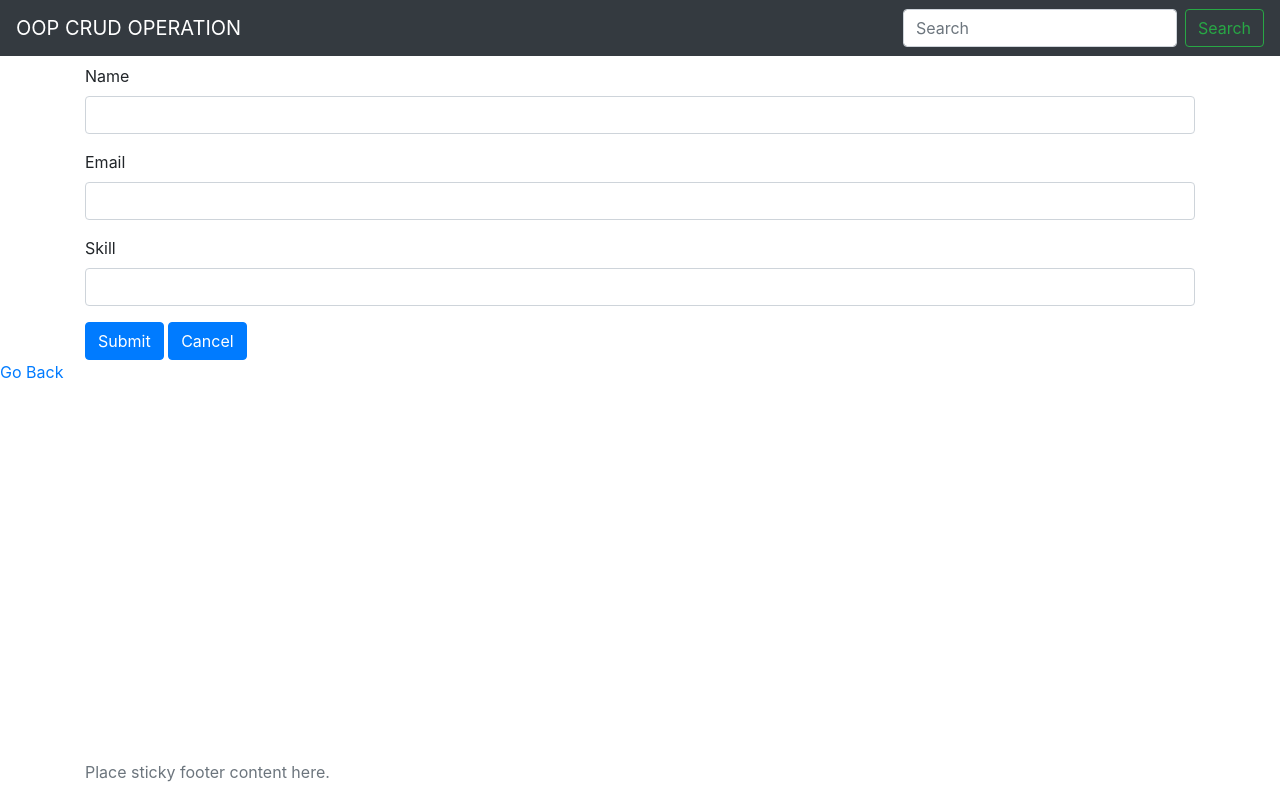
After one commit to sudiptoshil/rawphpcrud, a PHP site: page /create.php in a window 1280 px wide. The commit adds this page. Run offline with PHP 8.4, Linux system fonts and the light colour scheme; some libraries are stand-ins or nearby versions.

Commit message:
Insert Added

```diff
--- /dev/null
+++ b/create.php
@@ -0,0 +1,65 @@
+<?php
+include "inc/header.php";
+include "database.php";
+include "config.php";
+?>
+
+<?php
+
+$db = new Database();
+if (isset($_POST['submit'])) {
+    $name = mysqli_real_escape_string($db->link,$_POST['name']); // mysqli_real_escape_string ব্যবহার করলে script চালাতে পারবে না mysqli_real_escape_string দুইটা প্যরামিটার নেয়
+    $email = mysqli_real_escape_string($db->link,$_POST['email']);
+    $skill = mysqli_real_escape_string($db->link,$_POST['skill']);
+    if ($name =='' || $email == '' || $skill == '') {
+        $error = "Field Must Not Be Empty!!";
+    } else {
+        $query = "INSERT INTO user_data(name,email,skill) VALUES('$name','$email','$skill')";
+        $create = $db->insert($query);
+    }
+}
+
+?>
+<?php
+
+if (isset($error)) {
+    echo "<span style='color:red'>" .$error."</span>";
+}
+?>
+
+
+<main role="main" class="flex-shrink-0" style="margin-top: 5%;">
+
+  <div class="container">
+
+   <div class="row">
+       <div class="col-md-12">
+            <form action="create.php" method="post">
+              <div class="form-group">
+                <label for="exampleInputEmail1">Name</label>
+                <input type="text" name="name" class="form-control" id="exampleInputEmail1" aria-describedby="emailHelp" placeholder="">
+                <small id="emailHelp" class="form-text text-muted"></small>
+              </div>
+              <div class="form-group">
+                <label for="exampleInputPassword1">Email</label>
+                <input type="email" name="email" class="form-control" id="exampleInputPassword1" placeholder="">
+              </div>
+              <div class="form-group">
+                <label for="exampleInputPassword1">Skill</label>
+                <input type="text" name="skill" class="form-control" id="exampleInputPassword1" placeholder="">
+              </div>
+              <button type="submit" name="submit" class="btn btn-primary">Submit</button>
+              <button type="reset" class="btn btn-primary">Cancel</button>
+            </form>
+
+</div>
+   </div>
+  </div>
+</main>
+
+<a type="button" href="index.php">Go Back</a>
+
+<?php
+
+include "inc/footer.php";
+?>
--- a/database.php
+++ b/database.php
@@ -35,7 +35,7 @@
 //         }
 //     }
 // }
-
+session_start();
 class Database
 {
     public $host = DB_HOST;
@@ -53,7 +53,7 @@ class Database
 
     private function dbconnect()
     {
-        $this->link = new mysqli($this->host, $this->user,$this->dbpass, $this->dbname);
+        $this->link = new mysqli($this->host, $this->user, $this->dbpass, $this->dbname);
         if (!$this->link) {
             $this->error = "Connection Failed!!" . $this->link->connect_error;
             return false;
@@ -62,7 +62,7 @@ class Database
 
     public function select($query)
     {
-        $result = $this->link->query($query) or die($this->link->error.__LINE__);
+        $result = $this->link->query($query) or die($this->link->error . __LINE__);
         if ($result->num_rows > 0) {
             return $result;
         } else {
@@ -70,4 +70,16 @@ class Database
         }
     }
 
+    public function insert($query)
+    {
+        $insert_row = $this->link->query($query) or die($this->link->error . __LINE__);
+        if ($insert_row) {
+            header("Location:index.php?message=" .urlencode("Infomation Saved Successfully!!"));
+            exit();
+        } else {
+            // die("Error:(".$this->link->error . __LINE__.")".);
+            die($this->link->error . __LINE__);
+        }
+    }
+
 }
--- a/inc/header.php
+++ b/inc/header.php
@@ -48,21 +48,19 @@
     <header>
   <!-- Fixed navbar -->
   <nav class="navbar navbar-expand-md navbar-dark fixed-top bg-dark">
-    <a class="navbar-brand" href="#">Fixed navbar</a>
+    <a class="navbar-brand" href="#">OOP CRUD OPERATION</a>
     <button class="navbar-toggler" type="button" data-toggle="collapse" data-target="#navbarCollapse" aria-controls="navbarCollapse" aria-expanded="false" aria-label="Toggle navigation">
       <span class="navbar-toggler-icon"></span>
     </button>
     <div class="collapse navbar-collapse" id="navbarCollapse">
       <ul class="navbar-nav mr-auto">
         <li class="nav-item active">
-          <a class="nav-link" href="#">Home <span class="sr-only">(current)</span></a>
+          <a class="nav-link"><span class="sr-only">(current)</span></a>
         </li>
         <li class="nav-item">
-          <a class="nav-link" href="#">Link</a>
+          <a class="nav-link"></a>
         </li>
-        <li class="nav-item">
-          <a class="nav-link disabled" href="#" tabindex="-1" aria-disabled="true">Disabled</a>
-        </li>
+
       </ul>
       <form class="form-inline mt-2 mt-md-0">
         <input class="form-control mr-sm-2" type="text" placeholder="Search" aria-label="Search">
```
Also changed, not shown: index.php (+12 -2 lines).
